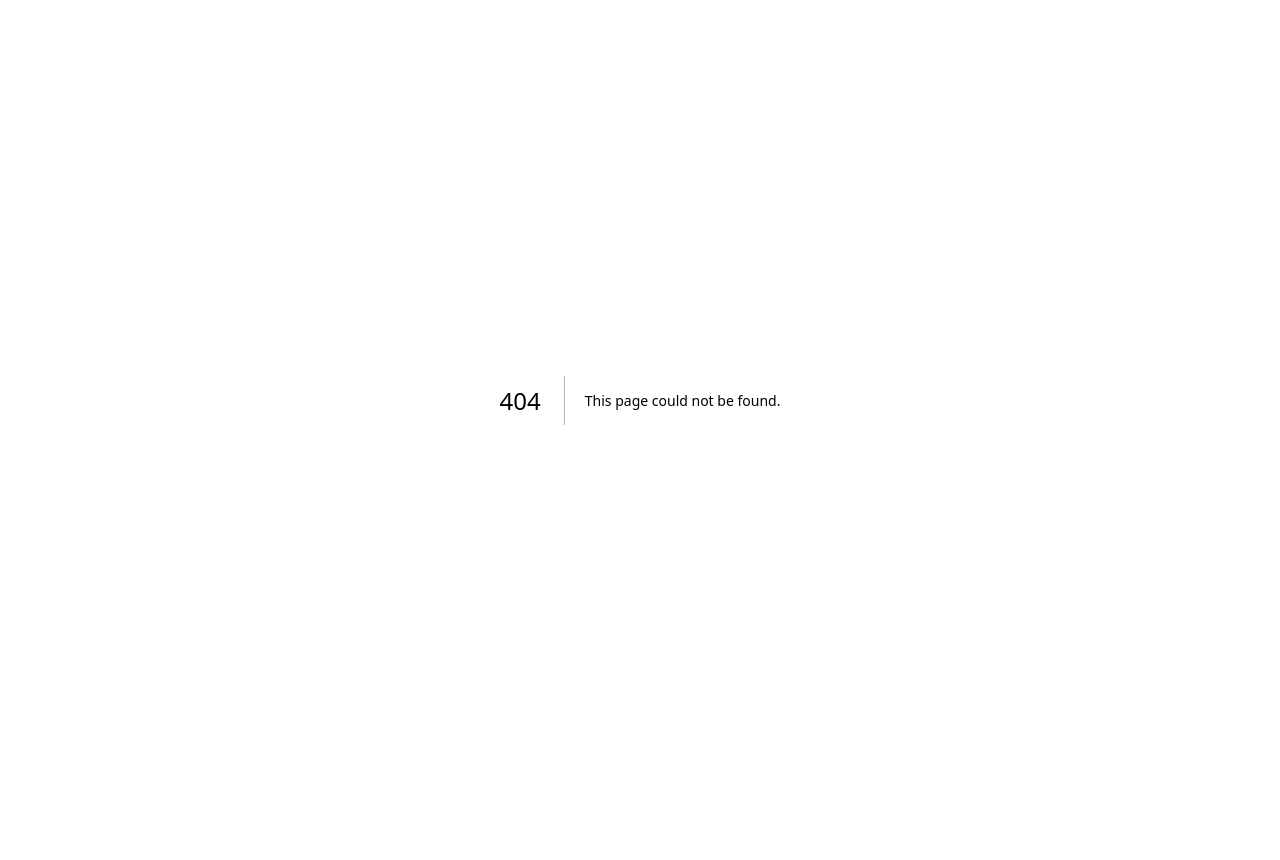
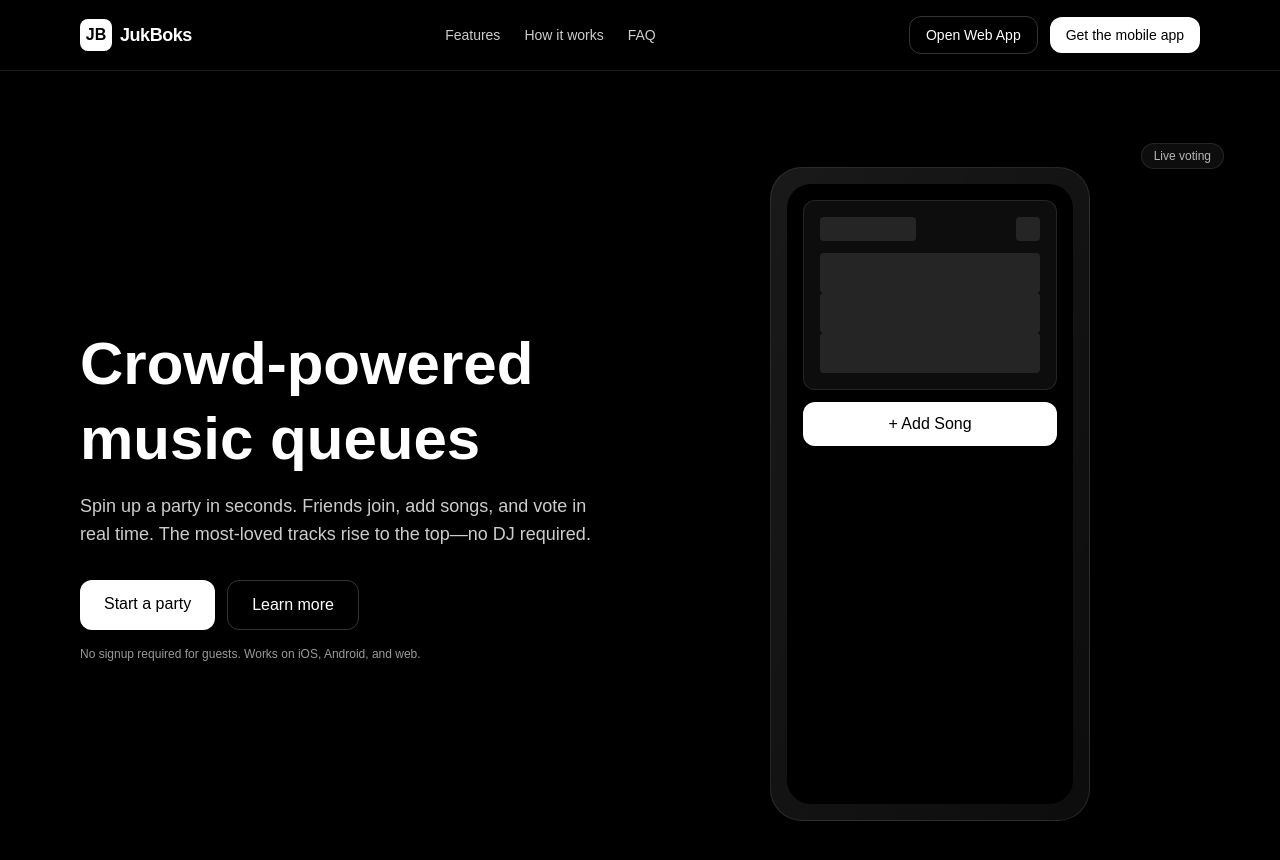
Before and after one commit to mkchristopherson785/jukboks-site, a Next.js app: page / in a window 1280 px wide. Before the commit this address had no page. Shown: the top 860 px of the page. Before the commit the page ends 800 px from the top, so only its background shows below. Built offline with nearby package versions, Linux system fonts and the light colour scheme.

Commit message:
Add root landing page

```diff
--- /dev/null
+++ b/app/page.tsx
@@ -0,0 +1,89 @@
+import Link from "next/link";
+
+export default function Home() {
+  return (
+    <main className="min-h-screen bg-black text-white">
+      {/* Navbar */}
+      <header className="sticky top-0 z-10 border-b border-white/10 bg-black/60 backdrop-blur">
+        <div className="mx-auto flex max-w-6xl items-center justify-between px-4 py-4">
+          <Link href="/" className="flex items-center gap-2">
+            <span className="inline-flex h-8 w-8 items-center justify-center rounded-lg bg-white text-black font-bold">JB</span>
+            <span className="text-lg font-semibold tracking-tight">JukBoks</span>
+          </Link>
+          <nav className="hidden gap-6 md:flex text-sm text-white/80">
+            <a href="#features" className="hover:text-white">Features</a>
+            <a href="#how" className="hover:text-white">How it works</a>
+            <a href="#faq" className="hover:text-white">FAQ</a>
+          </nav>
+          <div className="flex items-center gap-3">
+            <Link href="/app" className="rounded-xl border border-white/20 px-4 py-2 text-sm hover:border-white/40">
+              Open Web App
+            </Link>
+            <a href="#" className="rounded-xl bg-white px-4 py-2 text-sm font-medium text-black hover:bg-white/90">
+              Get the mobile app
+            </a>
+          </div>
+        </div>
+      </header>
+
+      {/* Hero */}
+      <section className="mx-auto max-w-6xl px-4 pb-20 pt-16 md:pt-24">
+        <div className="grid items-center gap-10 md:grid-cols-2">
+          <div>
+            <h1 className="text-4xl font-bold leading-tight md:text-6xl">
+              Crowd-powered music queues
+            </h1>
+            <p className="mt-4 text-lg text-white/80">
+              Spin up a party in seconds. Friends join, add songs, and vote in real time.
+              The most-loved tracks rise to the top—no DJ required.
+            </p>
+            <div className="mt-8 flex flex-wrap gap-3">
+              <Link
+                href="/app"
+                className="rounded-xl bg-white px-6 py-3 font-medium text-black hover:bg-white/90"
+              >
+                Start a party
+              </Link>
+              <a
+                href="#features"
+                className="rounded-xl border border-white/20 px-6 py-3 hover:border-white/40"
+              >
+                Learn more
+              </a>
+            </div>
+            <p className="mt-4 text-xs text-white/60">
+              No signup required for guests. Works on iOS, Android, and web.
+            </p>
+          </div>
+
+          {/* Phone mock placeholder */}
+          <div className="relative">
+            <div className="mx-auto w-[320px] rounded-[2rem] border border-white/10 bg-gradient-to-br from-white/10 to-white/5 p-4 shadow-2xl">
+              <div className="aspect-[9/19.5] w-full rounded-[1.5rem] bg-black p-4">
+                <div className="rounded-xl border border-white/10 bg-white/5 p-4">
+                  <div className="mb-3 flex items-center justify-between">
+                    <div className="h-6 w-24 rounded bg-white/10" />
+                    <div className="h-6 w-6 rounded bg-white/10" />
+                  </div>
+                  <div className="space-y-2">
+                    <div className="h-10 rounded bg-white/10" />
+                    <div className="h-10 rounded bg-white/10" />
+                    <div className="h-10 rounded bg-white/10" />
+                  </div>
+                </div>
+                <div className="mt-3 h-11 rounded-xl bg-white text-black text-center leading-[44px] font-medium">
+                  + Add Song
+                </div>
+              </div>
+            </div>
+            <div className="pointer-events-none absolute -right-6 -top-6 rounded-full border border-white/10 bg-white/5 px-3 py-1 text-xs text-white/70">
+              Live voting
+            </div>
+          </div>
+        </div>
+      </section>
+
+      {/* … features, how it works, FAQ, footer (same as your version) … */}
+    </main>
+  );
+}
```
